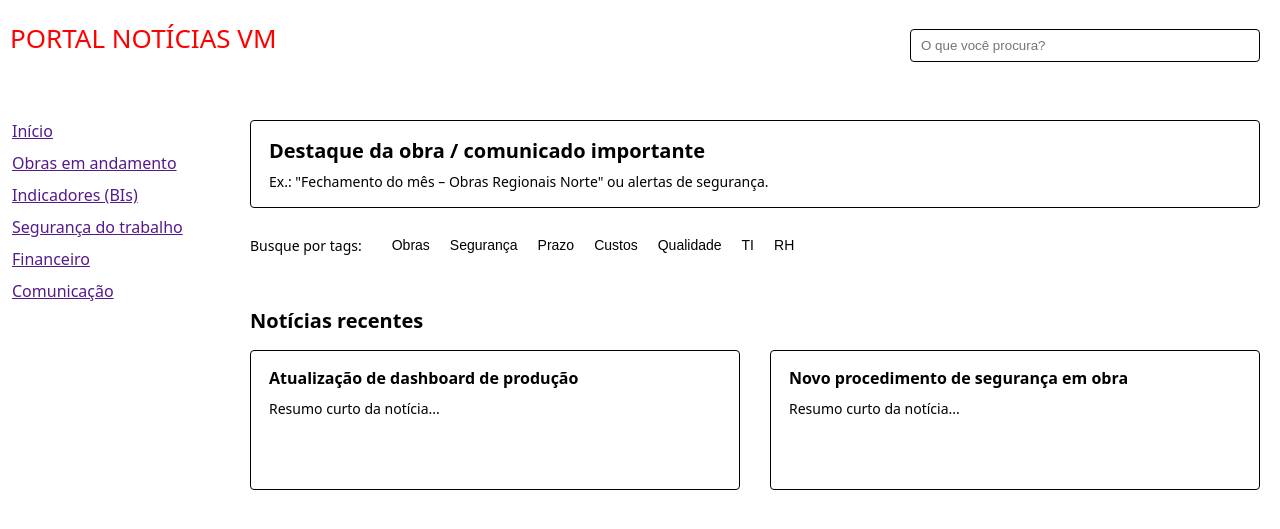
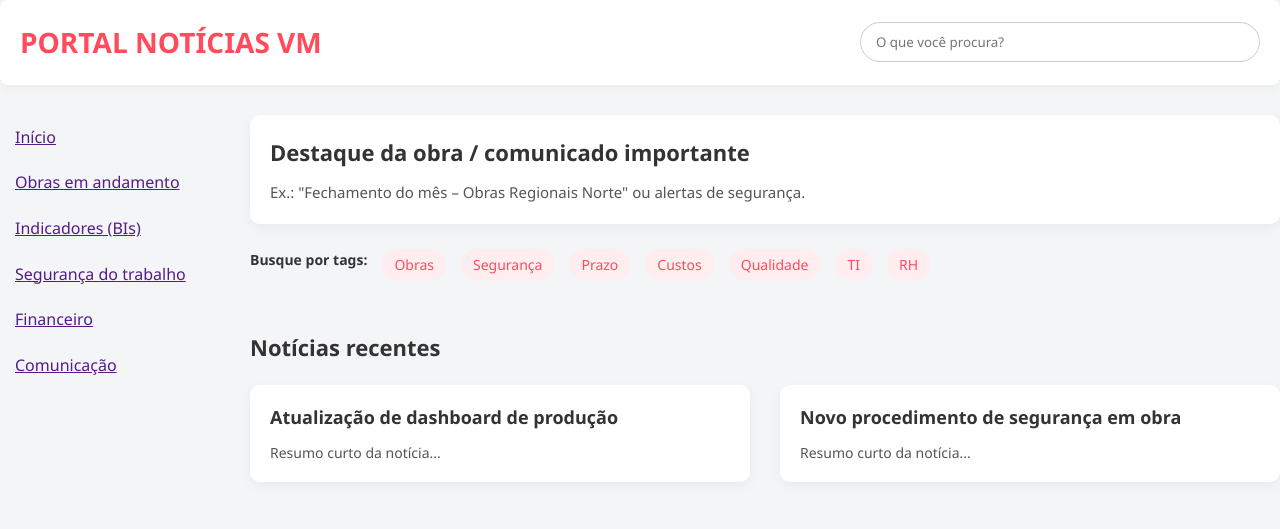
Before and after one commit to PedroDourado352/Pagina-de-noticias-PORTALVM, a Django app: page /tarefas/ in a window 1280 px wide. Shown: the top 529 px of the page. Run offline with Django 5.2, Linux system fonts and the light colour scheme.

Commit message:
Atualização de estilização

```diff
--- a/tarefas/static/tarefas/style.css
+++ b/tarefas/static/tarefas/style.css
@@ -1,15 +1,15 @@
-/* Reset simples */
+/* Reset moderno */
 * {
-    background-color: #ffffff;
     margin: 0;
     padding: 0;
     box-sizing: border-box;
+    font-family: 'Segoe UI', Tahoma, Geneva, Verdana, sans-serif;
 }
 
 body {
-    font-family: system-ui, -apple-system, BlinkMacSystemFont, "Segoe UI",
-        sans-serif;
-    background-color: #f7f7f7;
+    background-color: #f4f5f7;
+    color: #333;
+    line-height: 1.6;
 }
 
 /* Cabeçalho */
@@ -17,28 +17,37 @@ body {
     display: flex;
     justify-content: space-between;
     align-items: center;
+    padding: 20px;
+    background-color: #ffffff;
+    box-shadow: 0 2px 8px rgba(0,0,0,0.05);
+    border-radius: 8px;
     margin-bottom: 30px;
 }
 
 .logo {
-    margin: 20px 0;
-    margin-left: 10px;
-    height: 50px;
-    font-size: 26px; color: #ff0000;
-    font-weight: 500;
-
+    font-size: 28px;
+    font-weight: 700;
+    color: #ff4b5c;
 }
 
 .search-container {
-    margin: auto 20px;
-    flex: 0 0 350px;
+    flex: 1;
+    max-width: 400px;
+    margin-left: 20px;
 }
 
 .search-input {
     width: 100%;
-    padding: 8px 10px;
-    border-radius: 4px;
-    border: 1px solid #000;
+    padding: 10px 15px;
+    border-radius: 25px;
+    border: 1px solid #ccc;
+    outline: none;
+    transition: all 0.3s ease;
+}
+
+.search-input:focus {
+    border-color: #ff4b5c;
+    box-shadow: 0 0 5px rgba(255,75,92,0.4);
 }
 
 /* Layout lateral + conteúdo */
@@ -53,13 +62,21 @@ body {
 }
 
 .sidebar ul {
-    margin-left: 12px;
     list-style: none;
+    padding-left: 0;
 }
 
 .sidebar li {
     font-size: 16px;
-    margin-bottom: 10px;
+    padding: 10px 15px;
+    border-radius: 6px;
+    cursor: pointer;
+    transition: background 0.3s ease;
+}
+
+.sidebar li:hover {
+    background-color: #ffedf0;
+    color: #ff4b5c;
 }
 
 /* Conteúdo principal */
@@ -69,56 +86,60 @@ body {
 
 /* Destaque da obra */
 .highlight {
-    margin: auto 0;
-    margin-right: 20px;
-    border: 1px solid #000;
-    padding: 16px 18px;
-    border-radius: 4px;
+    border-radius: 10px;
+    background-color: #ffffff;
+    padding: 20px;
+    box-shadow: 0 4px 12px rgba(0,0,0,0.05);
     margin-bottom: 25px;
 }
 
 .highlight h2 {
-    font-size: 20px;
-    margin-bottom: 8px;
+    font-size: 22px;
+    margin-bottom: 10px;
 }
 
 .highlight p {
-    font-size: 14px;
+    font-size: 15px;
+    color: #555;
 }
 
 /* Tags */
 .tags {
     display: flex;
-    align-items: center;
     flex-wrap: wrap;
-    gap: 10px 20px;
-    margin-bottom: 30px;
-    margin-top: 20px;
+    gap: 10px 15px;
+    margin: 20px 0;
     font-size: 14px;
 }
 
 .tags-label {
-    font-weight: 500;
-    margin-right: 10px;
+    font-weight: 600;
 }
 
 .tags button {
     border: none;
-    background: transparent;
-    padding: 4px 0;
+    background-color: #ffedf0;
+    color: #ff4b5c;
+    padding: 6px 12px;
+    border-radius: 20px;
     cursor: pointer;
+    transition: all 0.3s ease;
     font-size: 14px;
+}
+
+.tags button:hover {
+    background-color: #ff4b5c;
+    color: #fff;
 }
 
 /* Notícias recentes */
 .news h2 {
     margin-top: 50px;
-    font-size: 20px;
-    margin-bottom: 16px;
+    font-size: 22px;
+    margin-bottom: 20px;
 }
 
 .news-grid {
-    margin-right: 20px;
     display: flex;
     gap: 30px;
     flex-wrap: wrap;
@@ -126,22 +147,30 @@ body {
 
 .news-card {
     flex: 1 1 260px;
-    min-height: 140px;
-    border: 1px solid #000;
-    border-radius: 4px;
-    padding: 16px 18px;
+    background-color: #ffffff;
+    border-radius: 10px;
+    padding: 18px 20px;
+    box-shadow: 0 4px 12px rgba(0,0,0,0.05);
+    transition: transform 0.3s ease, box-shadow 0.3s ease;
+    cursor: pointer;
+}
+
+.news-card:hover {
+    transform: translateY(-5px);
+    box-shadow: 0 8px 20px rgba(0,0,0,0.1);
 }
 
 .news-card h3 {
-    font-size: 16px;
+    font-size: 18px;
     margin-bottom: 10px;
 }
 
 .news-card p {
     font-size: 14px;
+    color: #555;
 }
 
-/* Responsivo básico */
+/* Responsivo */
 @media (max-width: 900px) {
     .layout {
         flex-direction: column;
```
